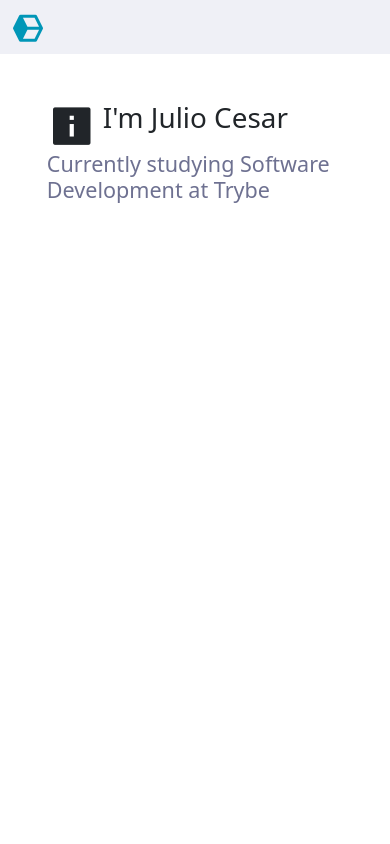
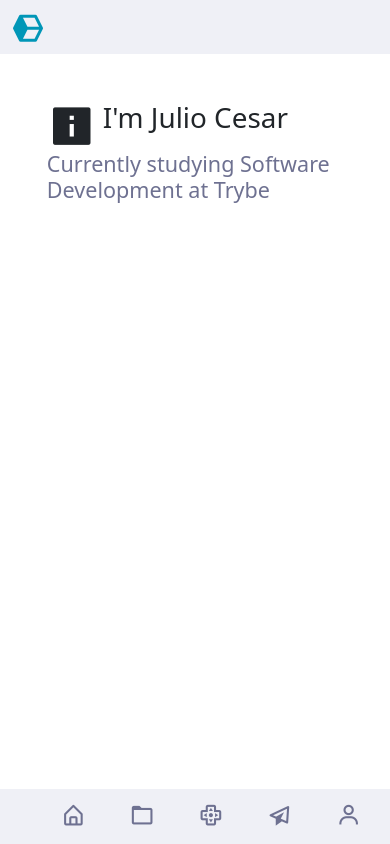
Before and after one commit to JulioCesar1402/portfolio, a React (Create React App) app: page / in a window 390 px wide. Shown: the top 844 px of the page. Built offline with nearby package versions, Linux system fonts and the light colour scheme; a web font is replaced by a local one.

Commit message:
css improve

```diff
--- a/src/App.js
+++ b/src/App.js
@@ -1,5 +1,6 @@
 import React from 'react';
 import NavBar from './Components/NavBar/NavBar';
+import Footer from './Components/Footer/Footer';
 import MainRouter from './Router/MainRouter';
 
 function App() {
@@ -10,6 +11,7 @@
       <link rel="stylesheet" href="https://fonts.googleapis.com/css?family=Audiowide|Sofia|Trirong"></link>
       <NavBar />
       <MainRouter />
+      <Footer />
     </div>
   );
 }
--- /dev/null
+++ b/src/Components/Footer/Footer.jsx
@@ -0,0 +1,12 @@
+import React from 'react';
+import FooterItens from './FooterItens';
+
+function Footer() {
+  return (
+    <div>
+      <FooterItens />
+    </div>
+  );
+}
+
+export default Footer;
--- /dev/null
+++ b/src/Components/Footer/FooterItens.jsx
@@ -0,0 +1,38 @@
+import React from 'react';
+import { Link } from 'react-router-dom';
+import '../../Style/NavBar.css';
+import './Footer.css';
+
+function FooterItens() {
+  return (
+    <ul className="FooterItens">
+      <li className="navItem" title="Home">
+        <Link to="/">
+          <i class='bx bx-home-alt bx-sm iconStyle'></i>
+        </Link>
+      </li>
+      <li className="navItem" title="Projects">
+        <Link to="/projects">
+        <i class='bx bx-folder bx-sm iconStyle'></i>
+        </Link>
+      </li>
+      <li className="navItem" title="Games">
+        <Link to="/games">
+          <i class='bx bx-joystick-button bx-sm iconStyle'></i>
+        </Link>
+      </li>
+      <li className="navItem" title="Contact">
+        <Link to="/contact">
+          <i class='bx bx-paper-plane bx-sm iconStyle'></i>
+        </Link>
+      </li>
+      <li className="navItem" title="About">
+        <Link to="/about">
+          <i class='bx bx-user bx-sm iconStyle'></i>
+        </Link>
+      </li>
+    </ul>
+  );
+}
+
+export default FooterItens;
--- a/src/Style/NavBar.css
+++ b/src/Style/NavBar.css
@@ -50,7 +50,17 @@
   padding: 10px;
 }
 
-@media (max-width: 500px) {
+@media (max-width: 1180px) {
+  .body {
+    flex-direction: column;
+  }
+
+  .randowImage {
+    margin-top: 30px;
+  }
+}
+
+@media (max-width: 700px) {
   .body {
     padding: 0;
     margin: 0;
@@ -63,20 +73,28 @@
   .net-name {
     display: none;
   }
-}
 
-@media (max-width: 1180px) {
-  .body {
-    flex-direction: column;
+  .randowImage {
+    display: none;
   }
 
-  .randowImage {
-    margin-top: 30px;
+  .FooterItens {
+    display: flex;
+    list-style-type: none;
+    background-color: #EFF0F6;
+    justify-content: space-evenly;
+
+    /* averiguar */
+    position: fixed;
+    margin: 0;
+    bottom: 0;
+    width: 100%;
+    color: white;
   }
 }
 
-@media (max-width: 700px) {
-  .randowImage {
+@media only screen and (min-width: 700px) {
+  .FooterItens {
     display: none;
   }
 }
```
Also changed, not shown: src/Components/Footer/Footer.css (added), 23 other files (tests, documents, lock files or other folders).
